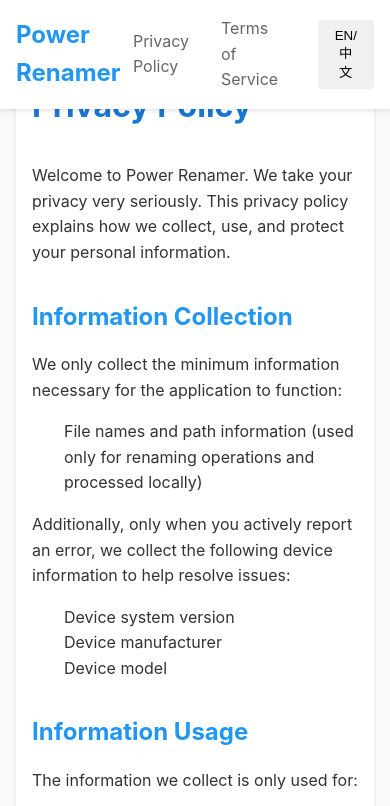
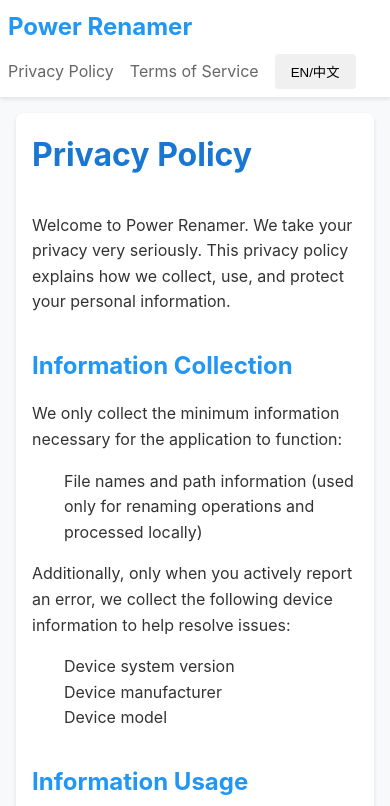
Before and after one commit to LightningRenamer/lightning-renamer-privacy, a plain HTML site: page privacy.html in a window 390 px wide. Shown: the top 806 px of the page. Drawn offline with Linux system fonts and the light colour scheme.

Commit message:
Update privacy.html

```diff
--- a/privacy.html
+++ b/privacy.html
@@ -119,6 +119,26 @@
                     margin: 4rem 1rem 2rem;
                     padding: 1rem;
                 }
+
+                .header {
+                    position: relative;
+                    padding: 0.5rem;
+                }
+
+                .nav {
+                    flex-direction: column;
+                    align-items: flex-start;
+                }
+
+                .nav-links {
+                    margin-top: 0.5rem;
+                    flex-wrap: wrap;
+                    gap: 1rem;
+                }
+
+                .main {
+                    margin-top: 1rem;
+                }
             }
         </style>
     </head>
```
